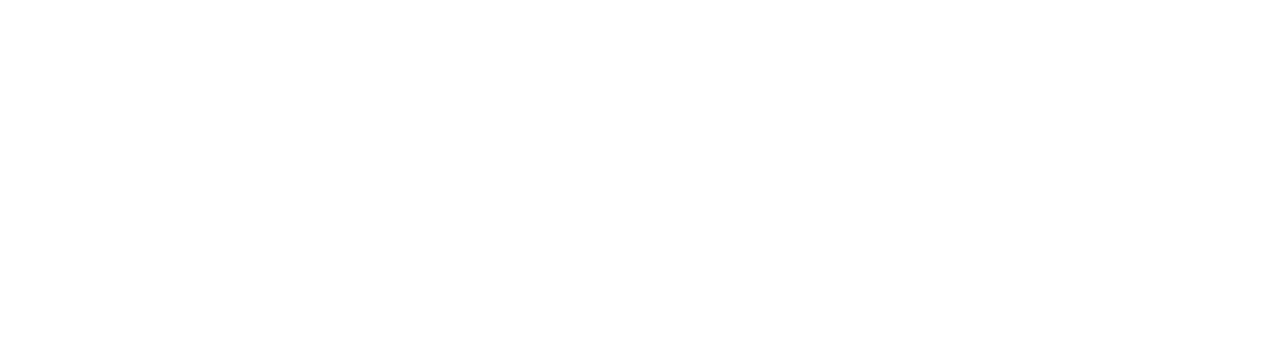
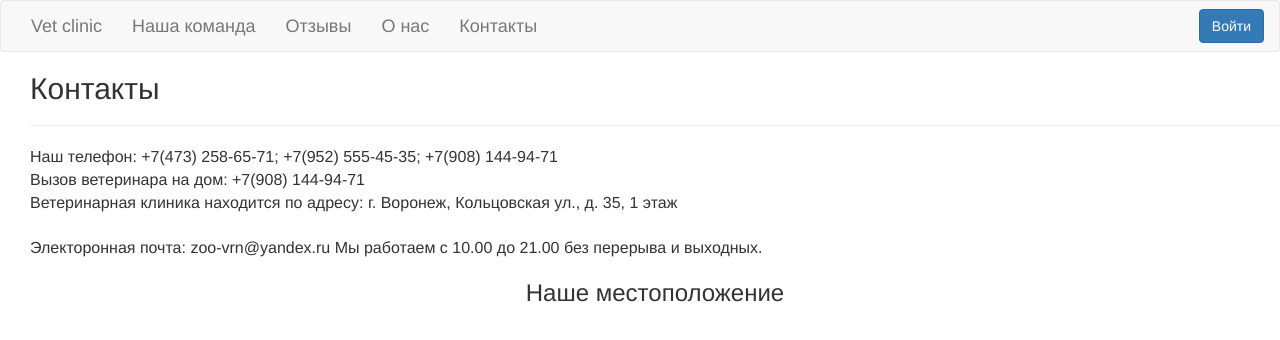
Before and after one commit to Boykooo/vetclinic-client-angular2, an Angular app: page /contacts in a window 1280 px wide. Before the commit this address led to /. Shown: the top 340 px of the page. Built offline with nearby package versions, Linux system fonts and the light colour scheme.

Commit message:
move to observable

```diff
--- a/src/app/admin-panel.module.ts
+++ b/src/app/admin-panel.module.ts
@@ -6,6 +6,7 @@ import {RouterModule} from "@angular/router";
 import {BrowserModule} from "@angular/platform-browser";
 import {HttpModule} from "@angular/http";
 import {FormsModule} from "@angular/forms";
+import {AdminAuthComponent} from "./admin/admin-auth.component";
 
 @NgModule({
   imports: [
@@ -17,7 +18,8 @@ import {FormsModule} from "@angular/forms";
   declarations: [
     EmployeeTableComponent,
     UserTableComponent,
-    AdminPanelNavigationComponent
+    AdminPanelNavigationComponent,
+    AdminAuthComponent
   ],
   providers: []
 })
--- a/src/app/admin/admin-auth.component.html
+++ b/src/app/admin/admin-auth.component.html
@@ -1,4 +1,4 @@
-<form role="form" class="form-horizontal">
+<form class="form-horizontal">
   <div class="form-group">
     <label for="email" class="col-sm-2 control-label">
       Email
@@ -9,7 +9,6 @@
              placeholder="Email"/>
     </div>
   </div>
-
 
   <div class="form-group">
     <label for="password" class="col-sm-2 control-label">
--- a/src/app/admin/employeeTable/employee-table.component.ts
+++ b/src/app/admin/employeeTable/employee-table.component.ts
@@ -21,7 +21,7 @@ export class EmployeeTableComponent implements OnInit {
   }
 
   ngOnInit(): void {
-    this.employeeService.getAll().then(res => this.employees = res);
+    this.employeeService.getAll().subscribe(res => this.employees = res);
     this.employee = new Employee();
     this.roles = [];
     this.roles.push({id:1, name: 'EMPLOYEE'});
--- a/src/app/admin/userTable/user-table.component.ts
+++ b/src/app/admin/userTable/user-table.component.ts
@@ -16,7 +16,7 @@ export class UserTableComponent implements OnInit {
   }
 
   ngOnInit(): void {
-    this.userService.getAll().then(users => this.users = users);
+    this.userService.getAll().subscribe(users => this.users = users);
   }
 
   addUser(): void {
--- a/src/app/app-routing.module.ts
+++ b/src/app/app-routing.module.ts
@@ -4,14 +4,17 @@ import {UserTableComponent} from "./admin/userTable/user-table.component";
 import {WelcomeComponent} from "./main/welcome/welcome.component";
 import {EmployeeTableComponent} from "./admin/employeeTable/employee-table.component";
 import {AboutComponent} from "./main/welcome/staticPages/about.component";
+import {ContactsComponent} from "./main/contacts/contacts.component";
+import {AdminAuthComponent} from "./admin/admin-auth.component";
 
 const routes: Routes = [
-  {path: 'admin', redirectTo: 'admin/user', pathMatch: 'full'},
+  {path: 'admin', component: AdminAuthComponent},
   {path: 'admin/user', component: UserTableComponent},
   {path: 'admin/employee', component: EmployeeTableComponent},
   {path: 'welcome', component: WelcomeComponent},
   {path: '', redirectTo: '/welcome', pathMatch: 'full'},
   {path: 'about', component: AboutComponent},
+  {path: 'contacts', component: ContactsComponent}
 ];
 
 @NgModule({
--- a/src/app/app.module.ts
+++ b/src/app/app.module.ts
@@ -9,13 +9,15 @@ import {HttpModule} from "@angular/http";
 import {NavigationComponent} from "./main/navigation/navigation.component";
 import {FormsModule} from "@angular/forms";
 import {AboutComponent} from "./main/welcome/staticPages/about.component";
+import {ContactsComponent} from "./main/contacts/contacts.component";
 
 @NgModule({
   declarations: [
     AppComponent,
     WelcomeComponent,
     NavigationComponent,
-    AboutComponent
+    AboutComponent,
+    ContactsComponent
   ],
   imports: [
     BrowserModule,
--- /dev/null
+++ b/src/app/main/contacts/contacts.component.html
@@ -0,0 +1,25 @@
+<navigation></navigation>
+
+<div style="margin-left: 30px">
+  <h2>
+    Контакты
+  </h2>
+  <hr>
+
+  <p style="font-size: 16px">
+    Наш телефон: +7(473) 258-65-71; +7(952) 555-45-35; +7(908) 144-94-71 <br/>
+    Вызов ветеринара на дом: +7(908) 144-94-71 <br/>
+    Ветеринарная клиника находится по адресу: г. Воронеж, Кольцовская ул., д. 35, 1 этаж <br/> <br/>
+    Электоронная почта: zoo-vrn@yandex.ru Мы работаем с 10.00 до 21.00 без перерыва и выходных.
+  </p>
+
+  <h3 align="center">Наше местоположение</h3>
+  <div style="">
+
+    <div id="map"></div>
+    <script async defer
+            src="https://maps.googleapis.com/maps/api/js?key=AIzaSyAJ4y2i21Lxnm_RbOWFDyNl88XKNrLcyME&callback=initMap">
+    </script>
+  </div>
+
+</div>
--- a/src/app/main/navigation/navigation.component.html
+++ b/src/app/main/navigation/navigation.component.html
@@ -7,7 +7,7 @@
         <li><a routerLink="/welcome">Наша команда</a></li>
         <li><a routerLink="/welcome">Отзывы</a></li>
         <li><a routerLink="/about">О нас</a></li>
-        <li><a routerLink="/welcome">Контакты</a></li>
+        <li><a routerLink="/contacts">Контакты</a></li>
         <li class="navbar-right">
           <button type="button" class="btn btn-primary navbar-btn"
                   data-toggle="modal" data-target="#loginModal">
--- a/src/app/services/generic.service.ts
+++ b/src/app/services/generic.service.ts
@@ -1,5 +1,7 @@
 import {Http} from "@angular/http";
-import 'rxjs/add/operator/toPromise';
+import 'rxjs/add/operator/map'
+import 'rxjs/Rx';
+import {Observable} from "rxjs/Observable";
 
 export class GenericService<Entity, PK> {
   private pathToApi: string;
@@ -11,13 +13,16 @@ export class GenericService<Entity, PK> {
     this.http = http;
   }
 
-  getAll(): Promise<Entity[]> {
+  getAll(): Observable<Entity[]> {
     return this.http.get(this.pathToApi)
-      .toPromise()
-      .then(response => {
-        let body = response.json();
-        return body || null;
-      });
+      .map(response => response.json());
+
+
+    // .toPromise()
+    // .then(response => {
+    //   let body = response.json();
+    //   return body || null;
+    // });
   }
 
   addEntity(entity: Entity): void {
@@ -42,7 +47,7 @@ export class GenericService<Entity, PK> {
 
   deleteEntity(key: PK): void {
     this.http
-      .delete(this.pathToApi + '/' + key +'/',
+      .delete(this.pathToApi + '/' + key + '/',
         this.headers,
       )
       .toPromise()
```
Also changed, not shown: src/app/main/contacts/contacts.component.ts (added, +11 -0 lines).
